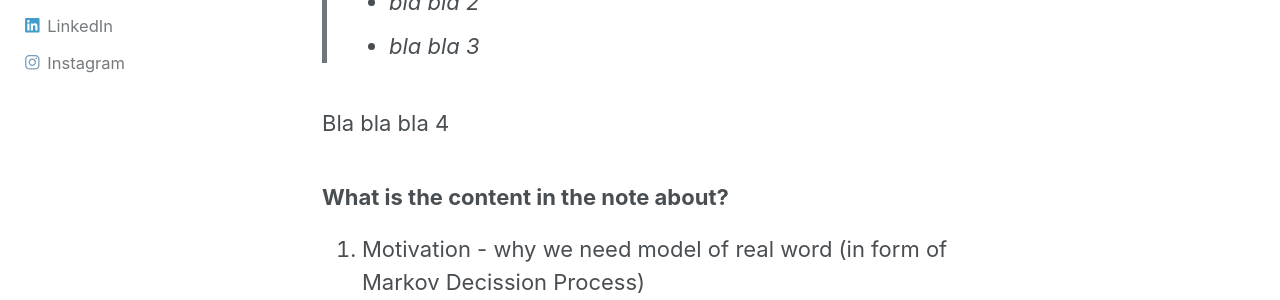
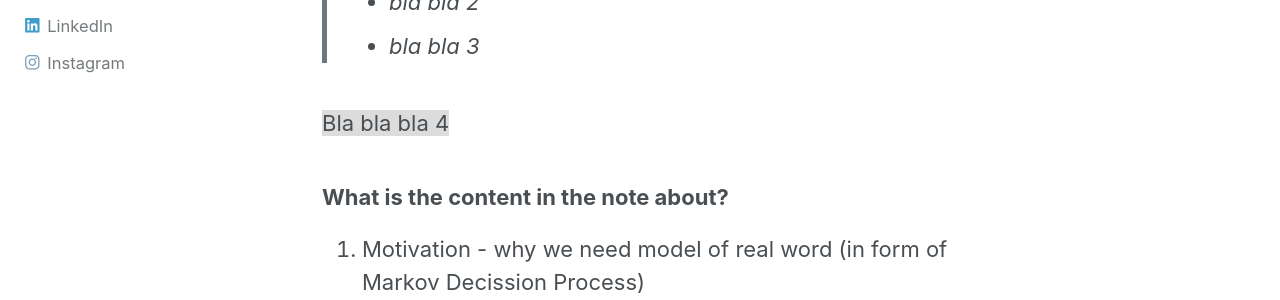
Before and after one commit to DKolmas/DKolmas.github.io, a Jekyll site: the page built from _posts/2019-09-17-Marcov-Decission-Process.md, in a window 1280 px wide. Shown: the part 364-664 px from the top of the page. Built offline with Jekyll 4.4.1, drawn with Linux system fonts in a browser that asks for light colours; cached includes are drawn as plain includes; formulas are drawn with MathJax 3.

Commit message:
adding content to MDP note

```diff
--- a/_posts/2019-09-17-Marcov-Decission-Process.md
+++ b/_posts/2019-09-17-Marcov-Decission-Process.md
@@ -12,7 +12,7 @@ mathjax: "true"
 > * bla bla 2
 > * bla bla 3
 
-<span style="background-color:light-grey">Bla bla bla 4</span>
+<span style="background-color:gainsboro">Bla bla bla 4</span>
 
 ### What is the content in the note about?
 1. Motivation - why we need model of real word (in form of Markov Decission Process)
```
